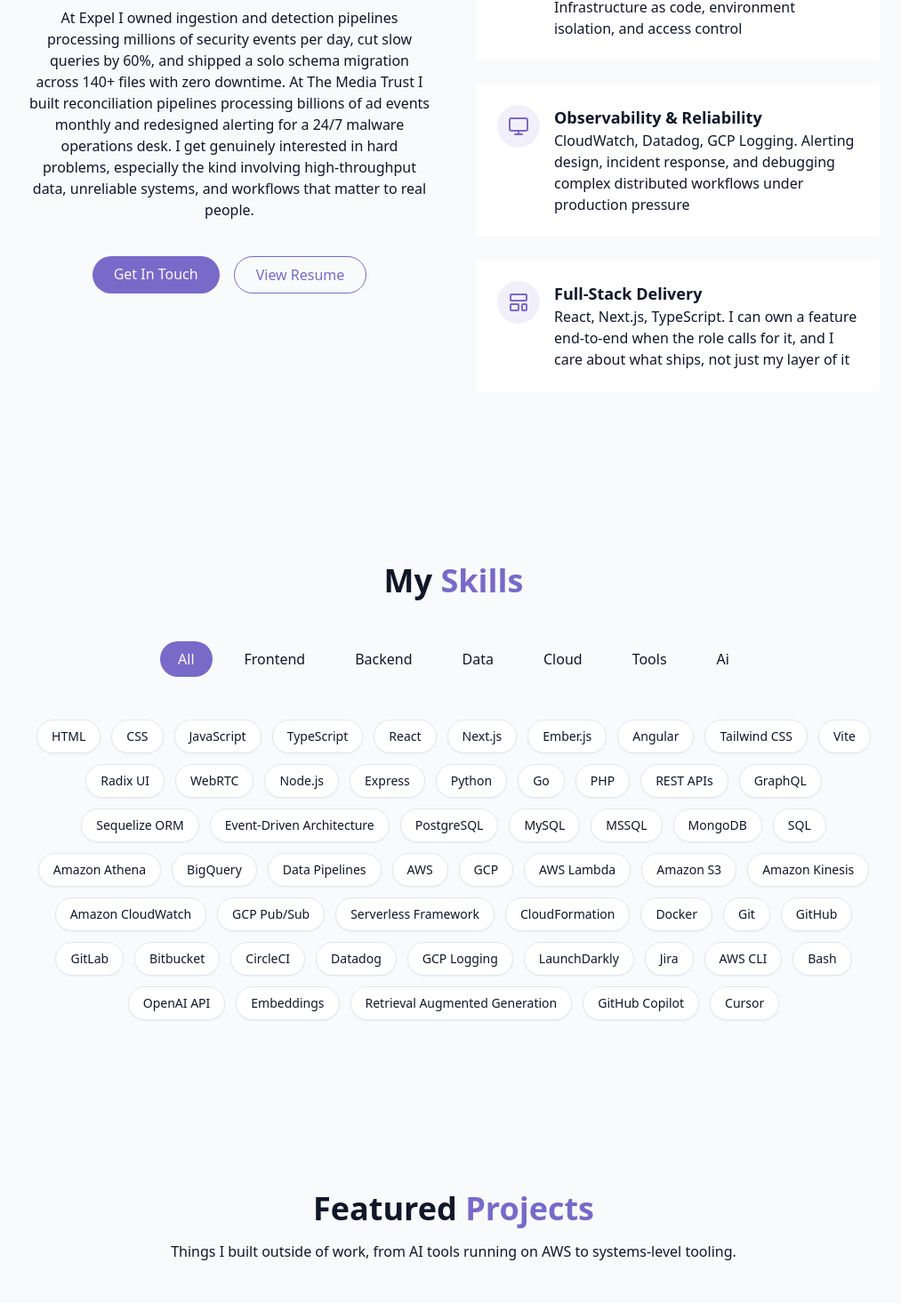
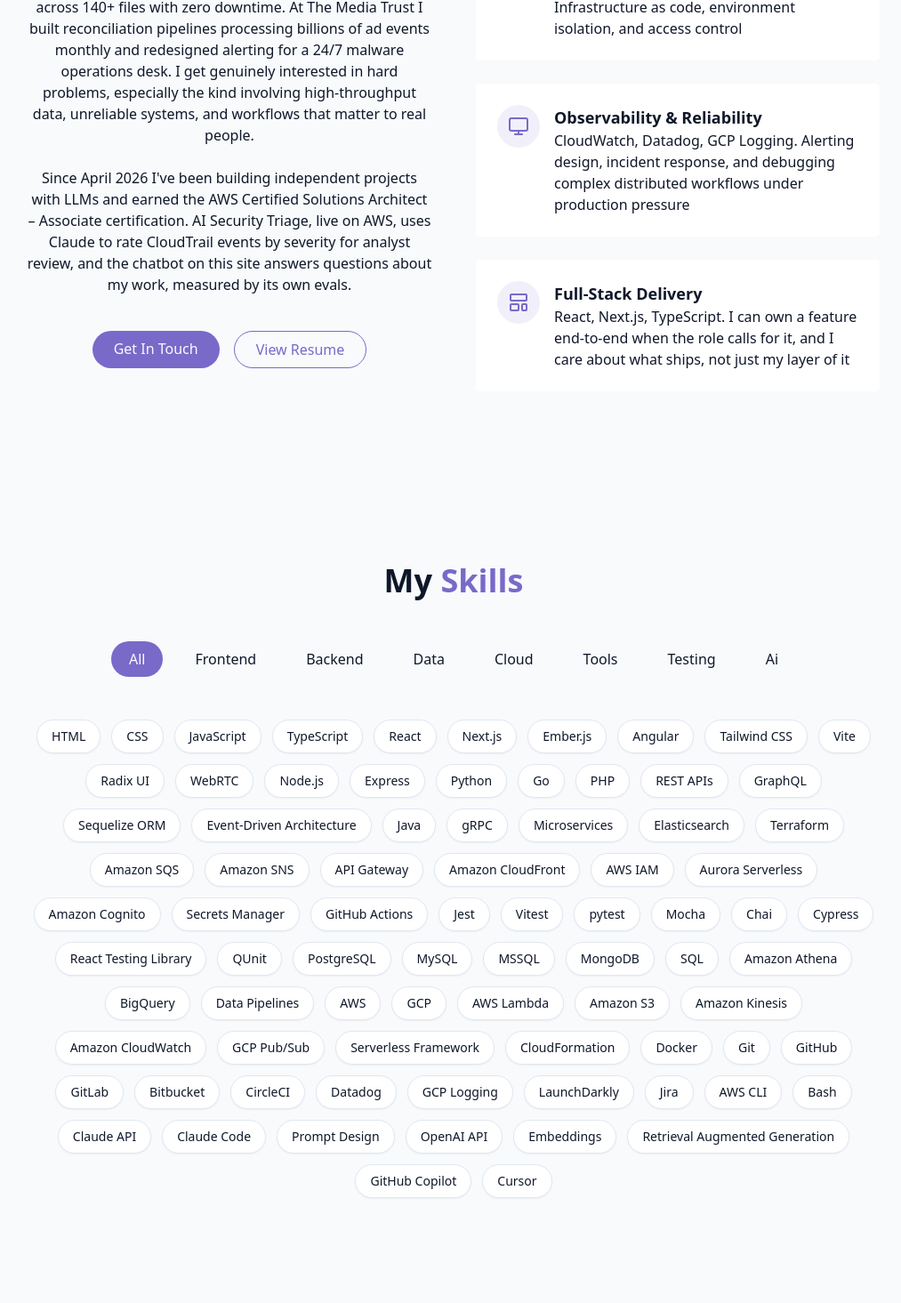
Before and after one commit to TmoodGitHub/Software-Engineer-Portfolio, a React (Vite) app: page / in a window 1280 px wide. Shown: the part 1287-2752 px from the top of the page at 89% size, without its empty margins (130-1143 px from the left). Built offline with nearby package versions, Linux system fonts and the light colour scheme.

Commit message:
Portfolio: update intro, skills, contact placeholders and page title

```diff
--- a/index.html
+++ b/index.html
@@ -1,10 +1,21 @@
-<!DOCTYPE html>
+<!doctype html>
 <html lang="en">
   <head>
     <meta charset="UTF-8" />
-    <link rel="icon" type="image/svg+xml" href="/vite.svg" />
-    <meta name="viewport" content="width=device-width, initial-scale=1.0" />
-    <title>Tmood's Portfolio</title>
+    <link
+      rel="icon"
+      type="image/svg+xml"
+      href="/vite.svg"
+    />
+    <meta
+      name="viewport"
+      content="width=device-width, initial-scale=1.0"
+    />
+    <title>Tamer Mahmoud | Software Engineer</title>
+    <meta
+      name="description"
+      content="Software engineer with 10+ years in backend systems, data pipelines and AWS. Projects include AI Security Triage, live on AWS, and an AI chatbot that answers questions about my work."
+    />
   </head>
   <body>
     <div id="root"></div>
--- a/src/components/AboutMe.jsx
+++ b/src/components/AboutMe.jsx
@@ -40,6 +40,17 @@ export const AboutMe = () => {
               especially the kind involving high-throughput
               data, unreliable systems, and workflows that
               matter to real people.
+            </p>
+
+            <p className='text-muted-foreground'>
+              Since April 2026 I've been building
+              independent projects with LLMs and earned the
+              AWS Certified Solutions Architect – Associate
+              certification. AI Security Triage, live on
+              AWS, uses Claude to rate CloudTrail events by
+              severity for analyst review, and the chatbot
+              on this site answers questions about my work,
+              measured by its own evals.
             </p>
 
             <div className='flex flex-col sm:flex-row gap-4 pt-4 justify-center'>
--- a/src/components/HeroSection.jsx
+++ b/src/components/HeroSection.jsx
@@ -28,7 +28,9 @@ export const HeroSection = () => {
             tech, and enterprise platforms. I work in the
             backend and data layer: APIs, event-driven
             pipelines, and cloud infrastructure on AWS and
-            GCP.
+            GCP. Lately I've been building AI tools on AWS,
+            and I'm an AWS Certified Solutions Architect –
+            Associate.
           </p>
         </div>
       </div>
--- a/src/components/SkillsSection.jsx
+++ b/src/components/SkillsSection.jsx
@@ -27,6 +27,28 @@ const skills = [
     name: 'Event-Driven Architecture',
     category: 'backend',
   },
+  { name: 'Java', category: 'backend' },
+  { name: 'gRPC', category: 'backend' },
+  { name: 'Microservices', category: 'backend' },
+  { name: 'Elasticsearch', category: 'data' },
+  { name: 'Terraform', category: 'cloud' },
+  { name: 'Amazon SQS', category: 'cloud' },
+  { name: 'Amazon SNS', category: 'cloud' },
+  { name: 'API Gateway', category: 'cloud' },
+  { name: 'Amazon CloudFront', category: 'cloud' },
+  { name: 'AWS IAM', category: 'cloud' },
+  { name: 'Aurora Serverless', category: 'cloud' },
+  { name: 'Amazon Cognito', category: 'cloud' },
+  { name: 'Secrets Manager', category: 'cloud' },
+  { name: 'GitHub Actions', category: 'tools' },
+  { name: 'Jest', category: 'testing' },
+  { name: 'Vitest', category: 'testing' },
+  { name: 'pytest', category: 'testing' },
+  { name: 'Mocha', category: 'testing' },
+  { name: 'Chai', category: 'testing' },
+  { name: 'Cypress', category: 'testing' },
+  { name: 'React Testing Library', category: 'testing' },
+  { name: 'QUnit', category: 'testing' },
 
   { name: 'PostgreSQL', category: 'data' },
   { name: 'MySQL', category: 'data' },
@@ -60,6 +82,9 @@ const skills = [
   { name: 'AWS CLI', category: 'tools' },
   { name: 'Bash', category: 'tools' },
 
+  { name: 'Claude API', category: 'ai' },
+  { name: 'Claude Code', category: 'ai' },
+  { name: 'Prompt Design', category: 'ai' },
   { name: 'OpenAI API', category: 'ai' },
   { name: 'Embeddings', category: 'ai' },
   {
@@ -77,6 +102,7 @@ const categories = [
   'data',
   'cloud',
   'tools',
+  'testing',
   'ai',
 ];
 
```
Also changed, not shown: src/components/ContactSection.jsx (+1 -7 lines).
